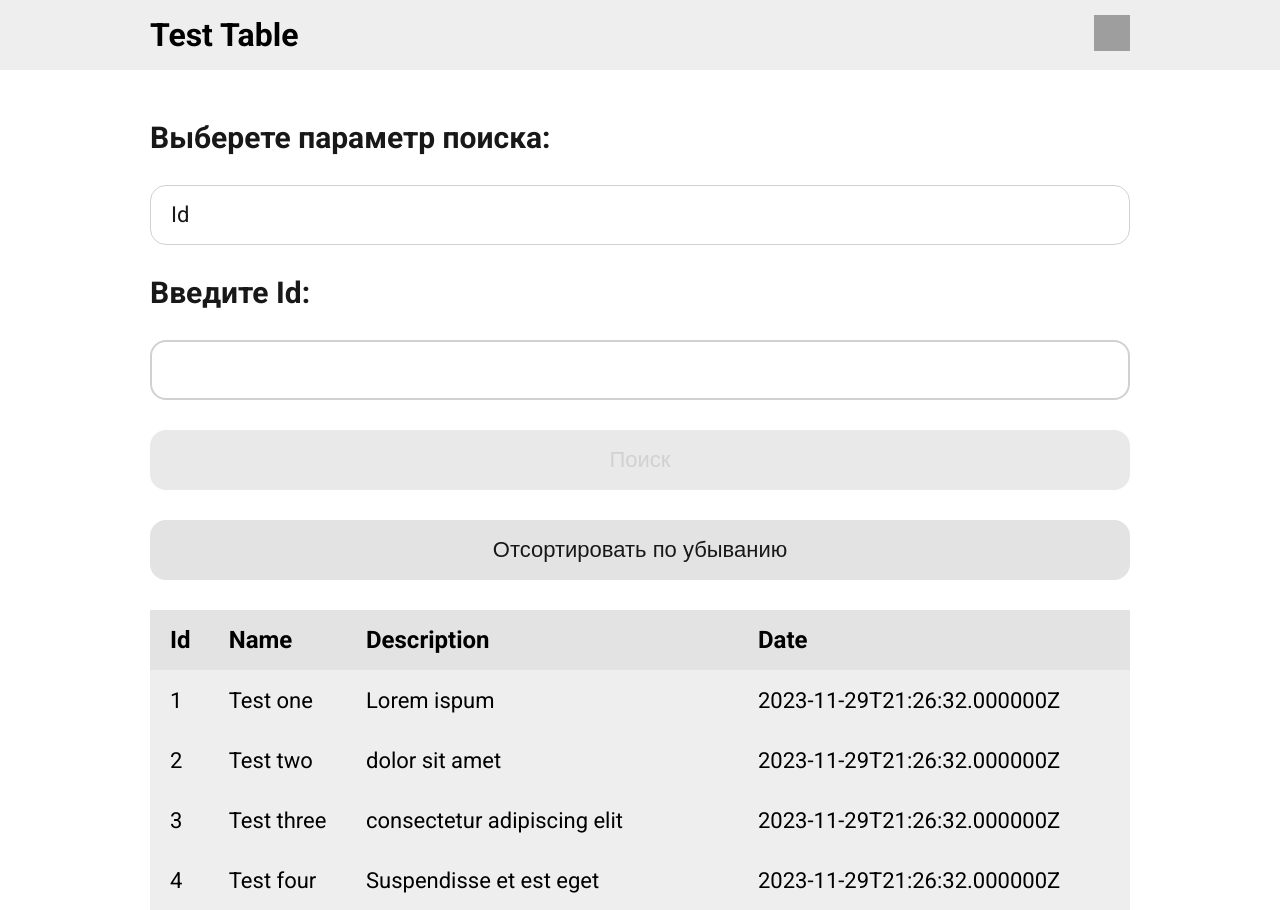
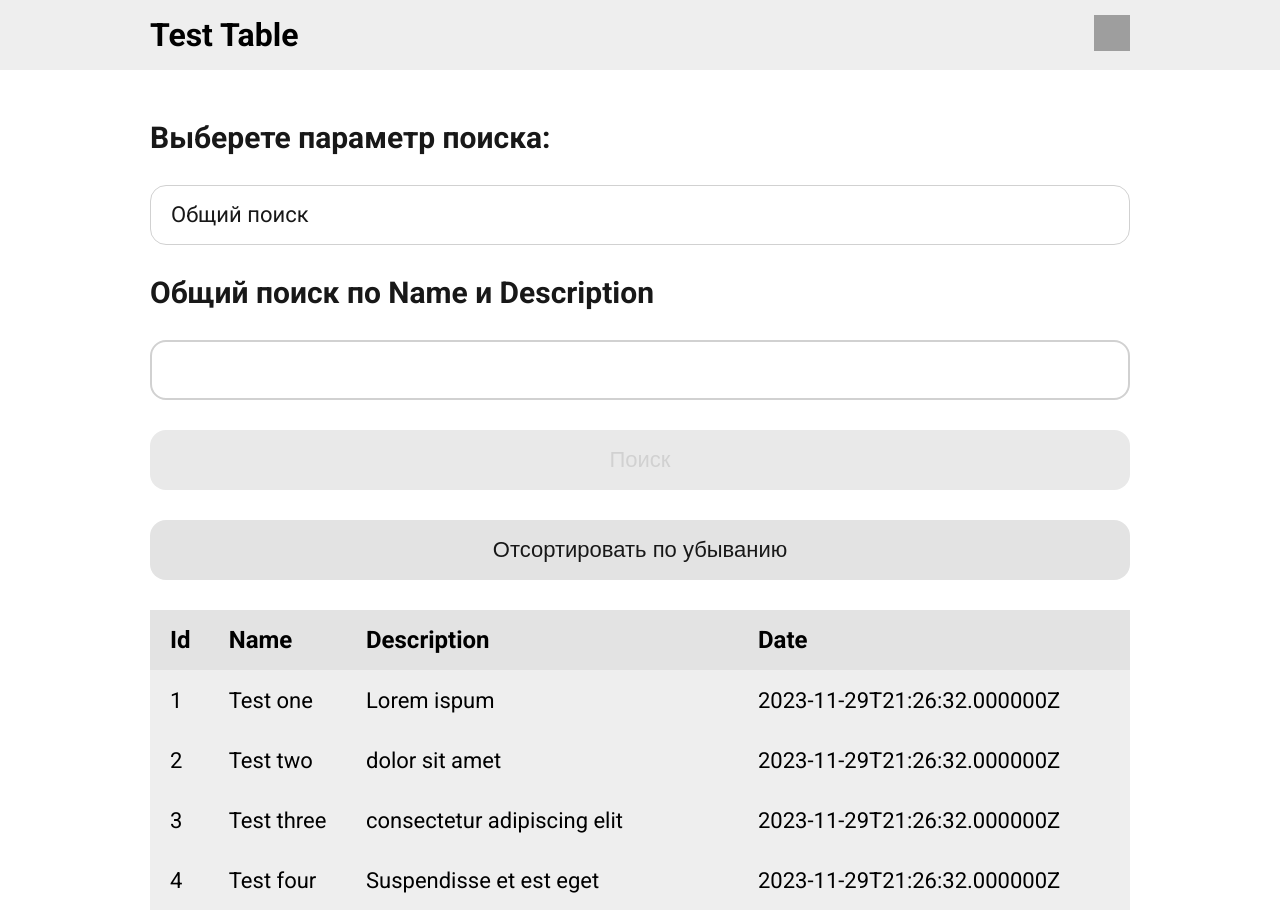
Before and after one commit to ophlop/table-task, a Vue app: page / in a window 1280 px wide. Built offline with nearby package versions, Linux system fonts and the light colour scheme; grey boxes are pictures that could not be loaded.

Commit message:
-- small fixes added

```diff
--- a/src/UI/InputUI.vue
+++ b/src/UI/InputUI.vue
@@ -1,5 +1,5 @@
 <script setup lang="ts">
-import { ref, defineProps } from 'vue'
+import { ref, defineProps, watch } from 'vue'
 
 interface Props {
     modelValue: string | number;
@@ -13,6 +13,10 @@ interface Props {
 const props = defineProps<Props>()
 
 const modelValue = ref(props.modelValue);
+
+watch(() => props.modelValue, (newValue) => {
+    modelValue.value = newValue;
+});
 </script>
 
 <template>
--- a/src/components/TableForm.vue
+++ b/src/components/TableForm.vue
@@ -5,8 +5,8 @@ import SelectUI from '../UI/SelectUI.vue'
 import { ref, computed } from 'vue'
 import { useStore } from 'vuex';
 
-const searchParam = ref<string>('Id');
-const dataInput = ref<string>('')
+const searchParam = ref<string>('Общий поиск');
+let dataInput = ref<string>('')
 const store = useStore()
 
 const disabledSubmit = computed(() => {
@@ -22,13 +22,15 @@ function formSubmit() {
         filter: searchParam.value,
         searchData: dataInput.value
     })
+    dataInput.value = ''
+    console.log(dataInput.value)
 }
 </script>
 
 <template>
     <form @submit.prevent="formSubmit">
         <SelectUI
-            :options="['Id', 'Name', 'Description', 'Date']"
+            :options="['Общий поиск', 'Id', 'Date']"
             :tabindex="1"
             v-model="searchParam"
             labelText="Выберете параметр поиска:"
@@ -39,7 +41,7 @@ function formSubmit() {
             id='search-parametr'
             :required="true"
             :disabled="false"
-            :labelText="'Введите ' + `${searchParam}` + ':'"
+            :labelText="`${searchParam === 'Общий поиск' ? 'Общий поиск по Name и Description' : `Поиск по ${searchParam}`}`"
         />
         <Button
             type="submit"
--- a/src/store/index.ts
+++ b/src/store/index.ts
@@ -30,26 +30,25 @@ export const store = createStore<State>({
             }
         },
         SEARCH_ROW(state, payload) {
-            console.log(payload.filter, payload.searchData)
+            console.log(payload.searchData);
 
+            const searchPattern = new RegExp(payload.searchData, 'i');
             switch (payload.filter) {
                 case 'Id':
                     state.tableData = data.filter(item => item.id === Number(payload.searchData))
-                    state.searchState = true
-                    break;
-                case 'Name':
-                    state.tableData = data.filter(item => item.name.toLowerCase() === payload.searchData.toLowerCase())
-                    state.searchState = true
-                    break;
-                case 'Description':
-                    state.tableData = data.filter(item => item.description.toLowerCase() === payload.searchData.toLowerCase())
-                    state.searchState = true
                     break;
                 case 'Date':
                     state.tableData = data.filter(item => item.date.slice(0, 10) === payload.searchData.replace(/Date/gi, ''))
-                    state.searchState = true
+                    break;
+                default:
+                    state.tableData = data.filter(item => {
+                        return Object.values(item).some(value => {
+                            return searchPattern.test(value.toString());
+                        });
+                    });
                     break;
             }
+            state.searchState = true;
         },
         RESET_TABLE(state) {
             state.tableData = data
```
